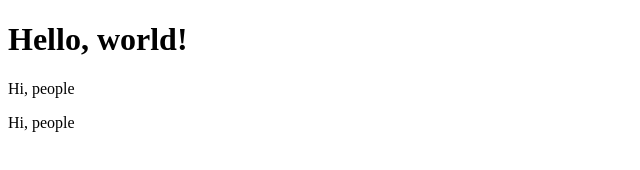
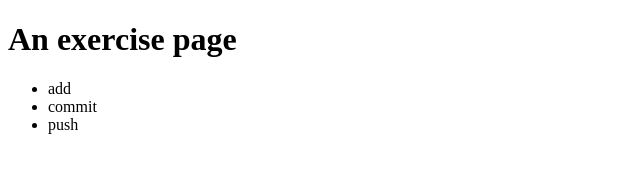
Before and after one commit to IvanovaNataly/exercises, a plain HTML site: page index.html in a window 1280 px wide. Shown: the whole page, without its empty margins (0-640 px from the left). Drawn offline with Linux system fonts and the light colour scheme.

Commit message:
index changed

```diff
--- a/index.html
+++ b/index.html
@@ -1,14 +1,16 @@
 <!DOCTYPE html>
 <html>
     <head>
-    	<title>My first page</title>
+    	<title>Nataly's page</title>
     </head>
 
     <body>
-        <h1>Hello, world!</h1>
-        <p>Hi, people</p>
-        <p>Hi, people</p>
-
+        <h1>An exercise page</h1>
+        <ul>
+        <li>add</li>
+        <li>commit</li>
+        <li>push</li>
+        </ul>
 
 
     </body>
```
